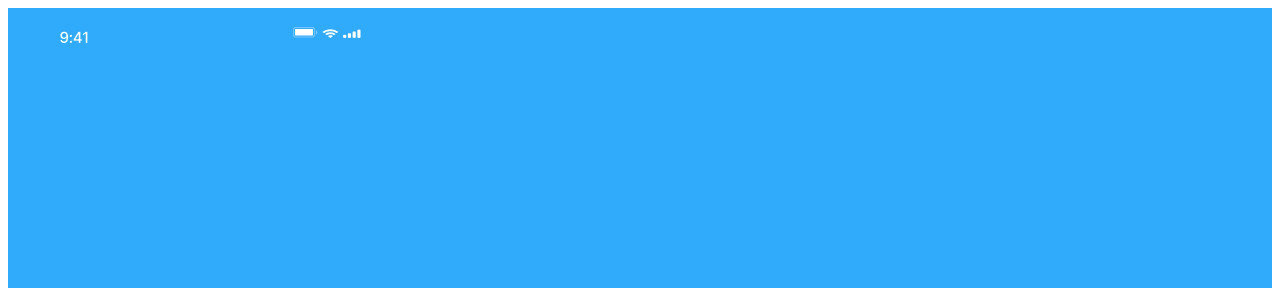
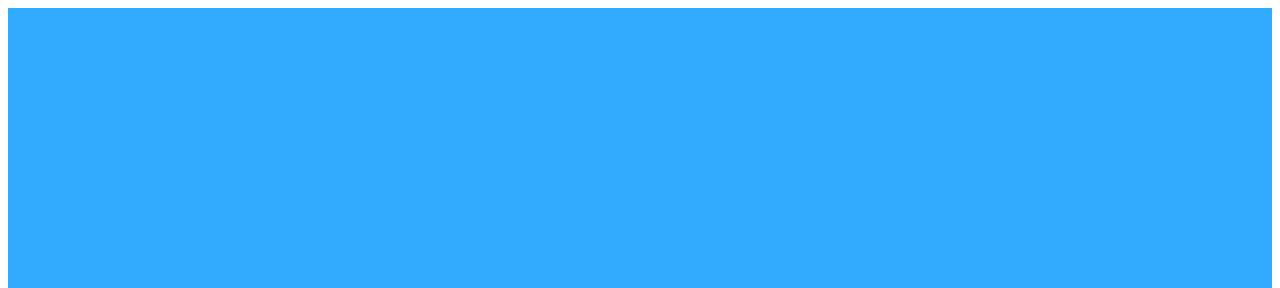
Before and after one commit to maullanaadam82-sudo/latihan1darifigma, a plain HTML site: page latihan1/splash/index.html in a window 1280 px wide. Shown: the top 288 px of the page. Drawn offline with Linux system fonts and the light colour scheme.

Commit message:
Update halaman splash

```diff
--- a/latihan1/splash/index.html
+++ b/latihan1/splash/index.html
@@ -6,22 +6,7 @@
     <meta name="viewport" content="width=device-width, initial-scale=1.0">
     <title>bahasaku</title>
     <style>
-        body {
-            background-color: 3DB2FF;
-        }
 
-        .nav {
-            background-color: rgb(48, 170, 251);
-            color: blue;
-            display: flex;
-            gap: 150px;
-
-
-        }
-
-        .atas-kanan {
-            left: 10px;
-        }
 
         .konten {
             text-align: center;
@@ -36,16 +21,7 @@
 </head>
 
 <body>
-    <div class="nav">
-        <ul class="atas-kiri">
-            <img src="Time Style.png" alt="jam">
-        </ul>
-        <ul class="atas-kanan">
-            <img src="Battery.png" alt="Battery ponsel">
-            <img src="Wifi.png" alt="koneksi">
-            <img src="Mobile Signal.png" alt="jaringan">
-        </ul>
-    </div>
+
     <div class="konten">
         <img src="Logo - Splash.png" alt="gambar">
     </div>
```
